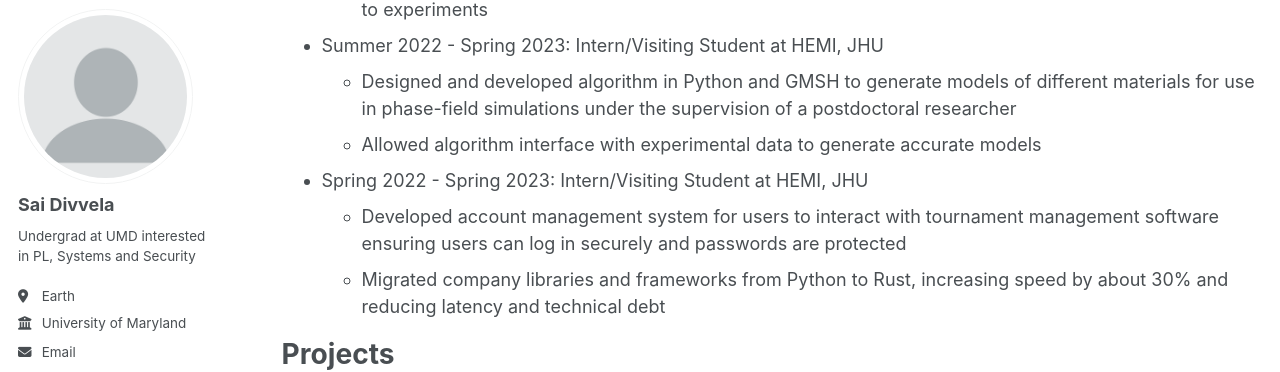
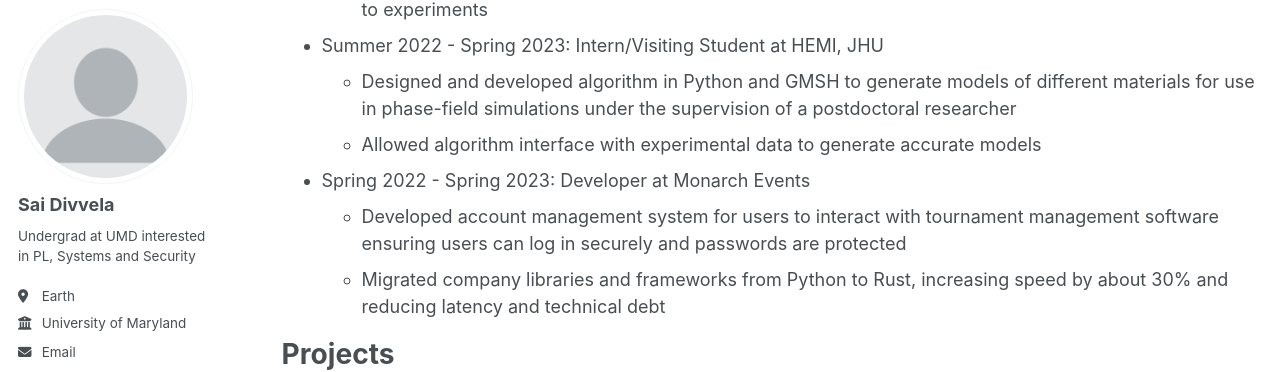
Before and after one commit to TheDeveloper101/thedeveloper101.github.io, a Jekyll site: the page built from _pages/cv.md, in a window 1280 px wide and 900 px high, scrolled down 789 px. Shown: the part 90-462 px from the top of the window. Built offline with Jekyll 4.4.1, drawn with Linux system fonts in a browser that asks for light colours; a script that is not in the unit is left out.

Commit message:
Update cv.md

```diff
--- a/_pages/cv.md
+++ b/_pages/cv.md
@@ -34,7 +34,7 @@ Work experience
   * Designed and developed algorithm in Python and GMSH to generate models of different materials for use in phase-field simulations under the supervision of a postdoctoral researcher
   * Allowed algorithm interface with experimental data to generate accurate models
 
-* Spring 2022 - Spring 2023: Intern/Visiting Student at HEMI, JHU
+* Spring 2022 - Spring 2023: Developer at Monarch Events
   * Developed account management system for users to interact with tournament management software ensuring users can log in securely and passwords are protected
   * Migrated company libraries and frameworks from Python to Rust, increasing speed by about 30% and reducing latency and technical debt
 
```
